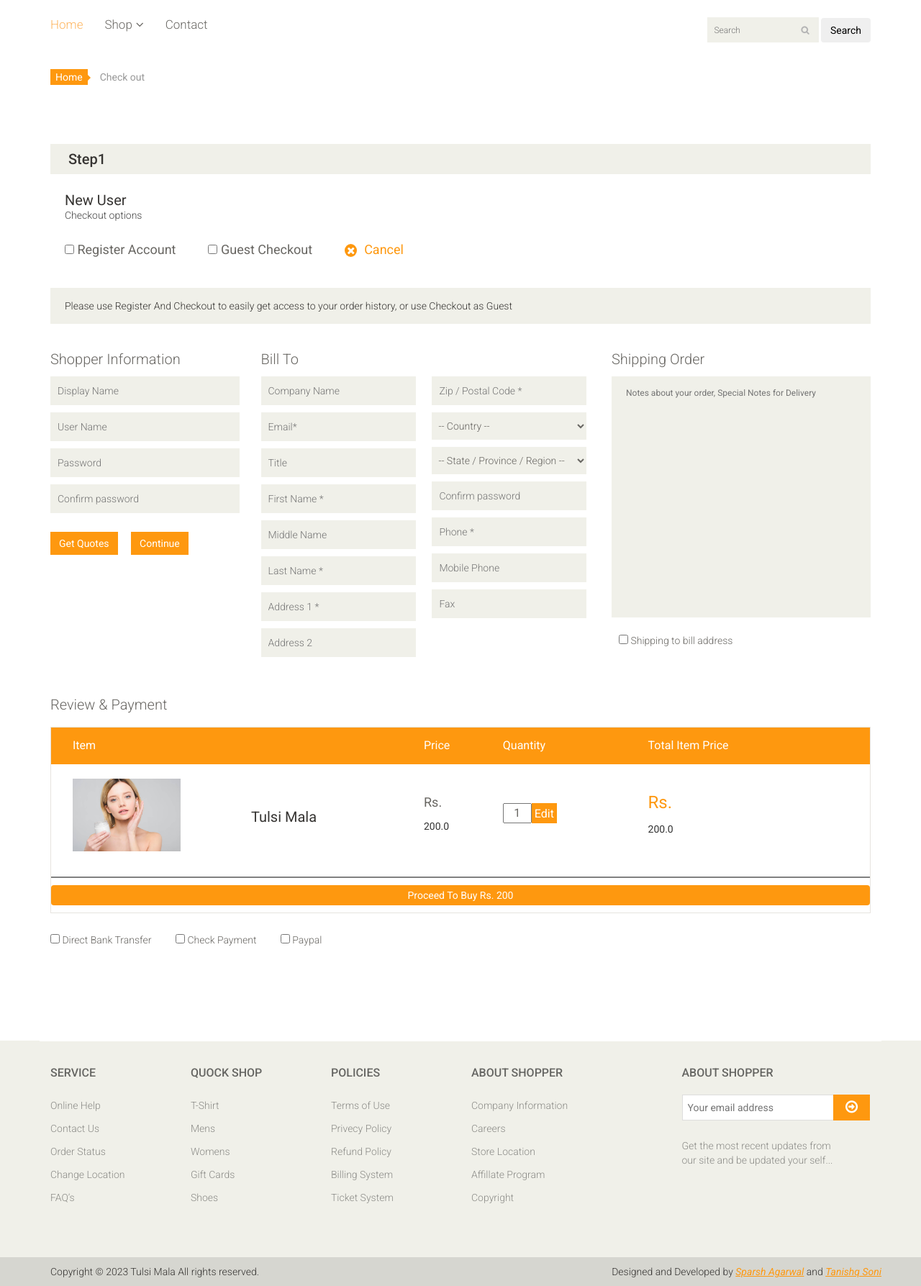
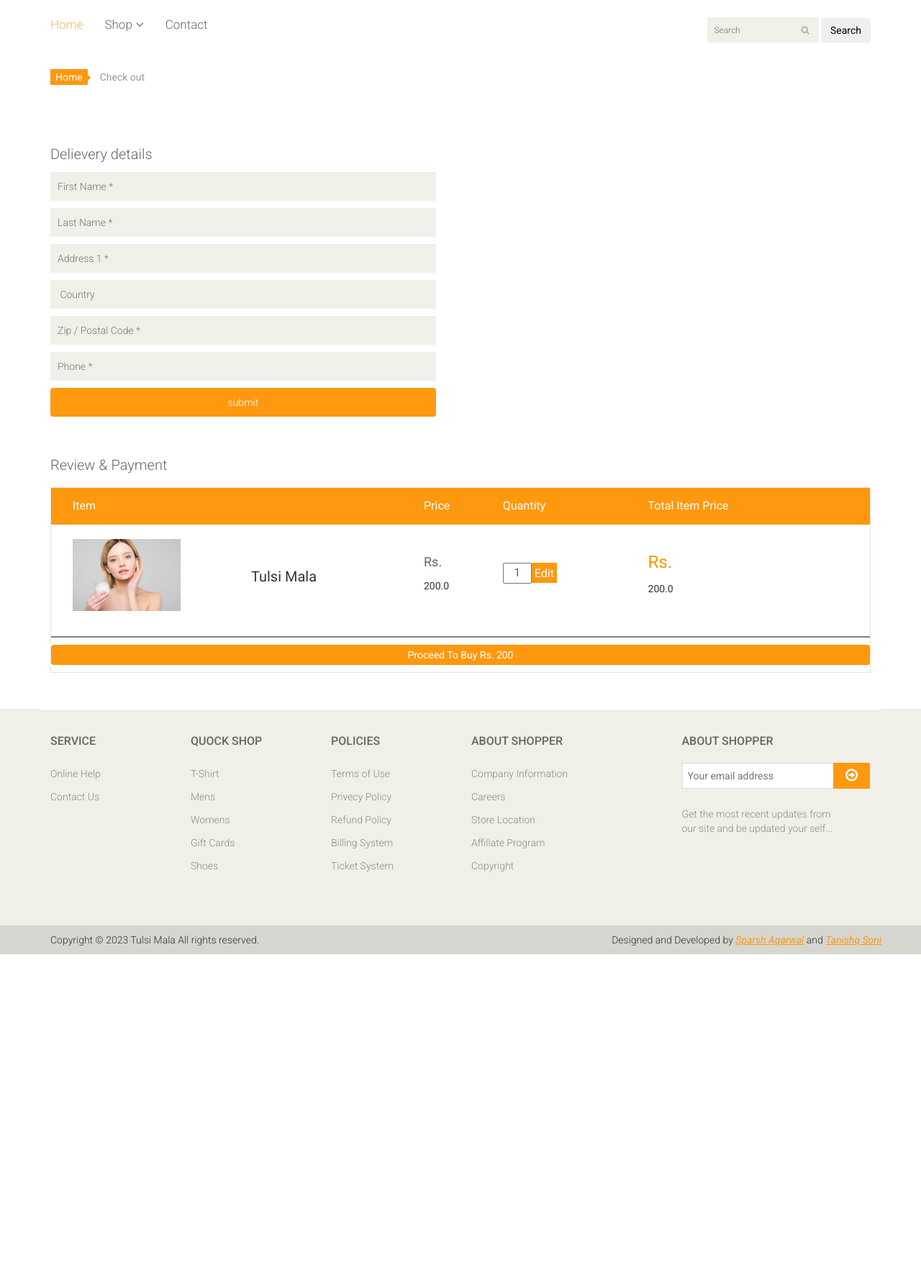
Before and after one commit to Sparsagr/Test_Ecom_2, a Django app: page /checkout in a window 1280 px wide. Shown: the part 284-2071 px from the top of the page at 72% size. After the commit the page ends 1610 px from the top, so only its background shows below. Run offline with Django 4.2, Linux system fonts and the light colour scheme; a user stored in the database is signed in; data comes from the database, SQL or seed files in the repository; both versions use the stored data as it was after the commit.

Commit message:
pre-checkout

```diff
--- a/core/admin.py
+++ b/core/admin.py
@@ -9,11 +9,14 @@ class CustomerAdmin(admin.ModelAdmin):
                "date_joined", "groups", "user_permissions", "password")
 
 
-admin.site.register((Category, Offer, Order, OrderItem, Cart, ContactUs, Newsletter, Reviews))
+admin.site.register((Category, Offer, Order, OrderItem, Cart,
+                    ContactUs, Newsletter, Reviews, checkout))
+
 
 class ReviewInline(admin.StackedInline):
     model = Reviews
 
+
 @admin.register(Product)
 class ProductAdmin(admin.ModelAdmin):
     inlines = [ReviewInline]
--- a/core/models.py
+++ b/core/models.py
@@ -125,6 +125,12 @@ class Cart(models.Model):
     user = models.ForeignKey(User, on_delete=models.CASCADE)
     product = models.ForeignKey(Product, on_delete=models.CASCADE)
     quantity = models.IntegerField(default=1)
+    firstname = models.CharField(max_length=25, blank=True, null=True)
+    lastname = models.CharField(max_length=25, blank=True, null=True)
+    Address = models.CharField(max_length=1000, blank=True, null=True)
+    country = models.CharField(max_length=100, blank=True, null=True)
+    zip_code = models.IntegerField(blank=True, null=True)
+    phone = models.IntegerField(blank=True, null=True)
 
     def set_quantity(self, quantity):
         self.quantity = quantity
@@ -155,7 +161,7 @@ class checkout(models.Model):
     street_adress = models.CharField(max_length=100)
     apartment_address = models.CharField(max_length=100)
     country = CountryField(multiple=False)
-    zip_code = models.CharField(max_length=100)
+    zip_code = models.CharField(max_length=15)
 
     def __str__(self):
         return self.user.username
--- a/core/views.py
+++ b/core/views.py
@@ -57,7 +57,7 @@ def add_product(request):
         form = ProductForm()
     return render(request, 'core/add_product.html', {'form': form})
 
-@login_required(login_url='login')
+@login_required(login_url='user_login')
 def checkout(request):
     if Cart.objects.filter(user=request.user).exists():
         order = Order.objects.get(user=request.user, ordered=False)
--- a/templates/core/base.html
+++ b/templates/core/base.html
@@ -1,5 +1,4 @@
-{% load static %}
-{% load  cart_template_tag %}
+{% load static %} {% load cart_template_tag %}
 
 <!DOCTYPE html>
 <html lang="en">
@@ -40,8 +39,7 @@
       rel="apple-touch-icon-precomposed"
       href="{% static 'images/ico/apple-touch-icon-57-precomposed.png' %}"
     />
-    <script src="https://code.jquery.com/jquery-3.6.0.min.js"></script>
-    </head
+    <script src="https://code.jquery.com/jquery-3.6.0.min.js"></script></head
   ><!--/head-->
 
   <body>
@@ -97,26 +95,26 @@
           <div class="row">
             <div class="col-sm-4">
               <div class="logo pull-left">
-                <a href="index.html"
-                  ><img
-                    src="{% static 'images/home/logo.png' %}"
-                    alt=""
+                <a href="/"
+                  ><img src="{% static 'images/home/logo.png' %}" alt=""
                 /></a>
               </div>
             </div>
             <div class="col-sm-8">
               <div class="shop-menu pull-right">
                 <ul class="nav navbar-nav">
-
                   <li>
-                    <a href="checkout"
+                    <a href="/checkout"
                       ><i class="fa fa-crosshairs"></i> Checkout</a
                     >
                   </li>
                   <li>
-                    <a href="/cart"><i class="fa fa-shopping-cart"></i> Cart&nbsp;&nbsp;
+                    <a href="/cart"
+                      ><i class="fa fa-shopping-cart"></i> Cart&nbsp;&nbsp;
                        {% if user.is_authenticated %}
-                      <div style="color: #fe980f; display: inline;">({{ len_of_cart }})</div>
+                      <div style="color: #fe980f; display: inline">
+                        ({{ len_of_cart }})
+                      </div>
                       {% endif %}
                     </a>
                   </li>
@@ -198,9 +196,7 @@
       <!--/header-bottom-->
     </header>
 
-    {% block start %}
-
-    {% endblock %}
+    {% block start %} {% endblock %}
 
     <!--/header-->
     <footer id="footer">
@@ -215,9 +211,7 @@
                 <ul class="nav nav-pills nav-stacked">
                   <li><a href="#">Online Help</a></li>
                   <li><a href="#">Contact Us</a></li>
-                    <li><a href="#">Order Status</a></li>
-                    <li><a href="#">Change Location</a></li>
-                    <li><a href="#">FAQ’s</a></li>
+
                 </ul>
               </div>
             </div>
@@ -260,8 +254,18 @@
             <div class="col-sm-3 col-sm-offset-1">
               <div class="single-widget">
                 <h2>About Shopper</h2>
-                  <form action="/managenewsletter"method="post" class="searchform"> {% csrf_token %}
-                    <input type="email" name="email" placeholder="Your email address" required/>
+                <form
+                  action="/managenewsletter"
+                  method="post"
+                  class="searchform"
+                >
+                  {% csrf_token %}
+                  <input
+                    type="email"
+                    name="email"
+                    placeholder="Your email address"
+                    required
+                  />
                   <button type="submit" class="btn btn-default">
                     <i class="fa fa-arrow-circle-o-right"></i>
                   </button>
@@ -287,7 +291,11 @@
               <span
                 ><a href="https://www.linkedin.com/in/sparsh-agarwal-a74128138/"
                   >Sparsh Agarwal</a
-                  > and <a href="https://www.linkedin.com/in/tanishq-soni-899146214/">Tanishq Soni</a></span
+                >
+                and
+                <a href="https://www.linkedin.com/in/tanishq-soni-899146214/"
+                  >Tanishq Soni</a
+                ></span
               >
             </p>
           </div>
--- a/templates/core/checkout.html
+++ b/templates/core/checkout.html
@@ -13,109 +13,45 @@
         </div>
         <!--/breadcrums-->
 
-        <div class="step-one">
-          <h2 class="heading">Step1</h2>
-        </div>
-        <div class="checkout-options">
-          <h3>New User</h3>
-          <p>Checkout options</p>
-          <ul class="nav">
-            <li>
-              <label><input type="checkbox" /> Register Account</label>
-            </li>
-            <li>
-              <label><input type="checkbox" /> Guest Checkout</label>
-            </li>
-            <li>
-              <a href=""><i class="fa fa-times"></i>Cancel</a>
-            </li>
-          </ul>
-        </div>
+
+
         <!--/checkout-options-->
 
-        <div class="register-req">
-          <p>
-            Please use Register And Checkout to easily get access to your order
-            history, or use Checkout as Guest
-          </p>
-        </div>
+
         <!--/register-req-->
 
         <div class="shopper-informations">
           <div class="row">
-            <div class="col-sm-3">
-              <div class="shopper-info">
-                <p>Shopper Information</p>
-                <form>
-                  <input type="text" placeholder="Display Name" />
-                  <input type="text" placeholder="User Name" />
-                  <input type="password" placeholder="Password" />
-                  <input type="password" placeholder="Confirm password" />
-                </form>
-                <a class="btn btn-primary" href="">Get Quotes</a>
-                <a class="btn btn-primary" href="">Continue</a>
-              </div>
-            </div>
-            <div class="col-sm-5 clearfix">
+
+
+
+            <div class="col-sm-12 clearfix">
               <div class="bill-to">
-                <p>Bill To</p>
+                <p>Delievery details</p>
                 <div class="form-one">
                   <form>
-                    <input type="text" placeholder="Company Name" />
-                    <input type="text" placeholder="Email*" />
-                    <input type="text" placeholder="Title" />
+
+
+
                     <input type="text" placeholder="First Name *" />
-                    <input type="text" placeholder="Middle Name" />
+
                     <input type="text" placeholder="Last Name *" />
                     <input type="text" placeholder="Address 1 *" />
-                    <input type="text" placeholder="Address 2" />
-                  </form>
-                </div>
-                <div class="form-two">
-                  <form>
-                    <input type="text" placeholder="Zip / Postal Code *" />
-                    <select>
-                      <option>-- Country --</option>
-                      <option>United States</option>
-                      <option>Bangladesh</option>
-                      <option>UK</option>
-                      <option>India</option>
-                      <option>Pakistan</option>
-                      <option>Ucrane</option>
-                      <option>Canada</option>
-                      <option>Dubai</option>
-                    </select>
-                    <select>
-                      <option>-- State / Province / Region --</option>
-                      <option>United States</option>
-                      <option>Bangladesh</option>
-                      <option>UK</option>
-                      <option>India</option>
-                      <option>Pakistan</option>
-                      <option>Ucrane</option>
-                      <option>Canada</option>
-                      <option>Dubai</option>
-                    </select>
-                    <input type="password" placeholder="Confirm password" />
+
+
+                    <input type="text" placeholder=" Country " />
+
+
+                    <input type="number" placeholder="Zip / Postal Code *" />
                     <input type="text" placeholder="Phone *" />
-                    <input type="text" placeholder="Mobile Phone" />
-                    <input type="text" placeholder="Fax" />
+                    <input type="submit" value="submit" class="btn" style="background: #FE980F; color: white;">
                   </form>
                 </div>
               </div>
             </div>
             <div class="col-sm-4">
               <div class="order-message">
-                <p>Shipping Order</p>
-                <textarea
-                  name="message"
-                  placeholder="Notes about your order, Special Notes for Delivery"
-                  rows="16"
-                ></textarea>
-                <label
-                  ><input type="checkbox" /> Shipping to bill address</label
-                >
-              </div>
+
             </div>
           </div>
         </div>
@@ -171,17 +107,7 @@
             <a href="/checkout" class="btn" style="background: #FE980F; border: none; margin: 1rem 0; color: white; padding: 0.4rem ">Proceed To Buy Rs. {{ total_price }}</a>
           </div>
         </div>
-        <div class="payment-options">
-          <span>
-            <label><input type="checkbox" /> Direct Bank Transfer</label>
-          </span>
-          <span>
-            <label><input type="checkbox" /> Check Payment</label>
-          </span>
-          <span>
-            <label><input type="checkbox" /> Paypal</label>
-          </span>
-        </div>
+
       </div>
     </section>
     <!--/#cart_items-->
```
Also changed, not shown: core/migrations/0012_checkout.py (added), core/migrations/0013_delete_cart.py (added), core/migrations/0014_cart.py (added), db.sqlite3. Lines whose indentation alone changed are shown as unchanged.
